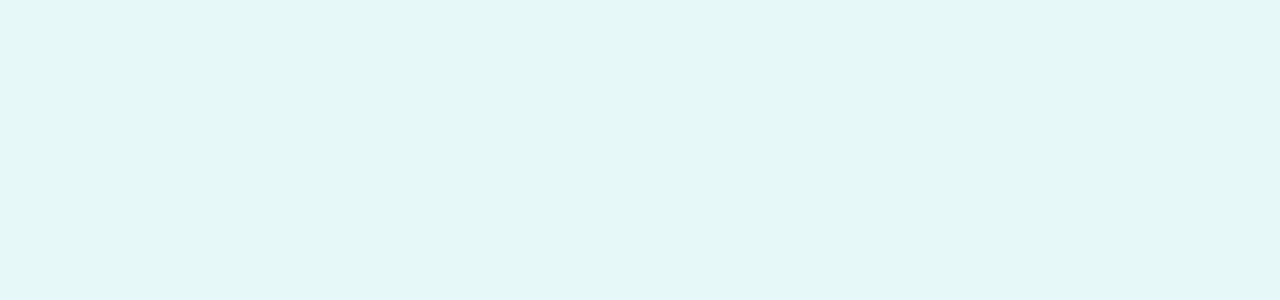
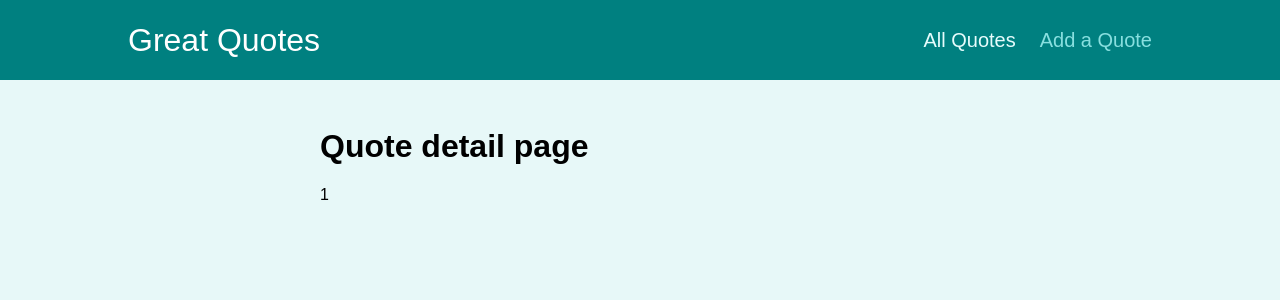
Before and after one commit to ad-bak/spa-router, a React (Create React App) app: page /quotes/1 in a window 1280 px wide. Shown: the top 300 px of the page. Built offline with nearby package versions, Linux system fonts and the light colour scheme.

Commit message:
added pages

```diff
--- a/src/App.js
+++ b/src/App.js
@@ -1,8 +1,28 @@
+import { Route, Switch, Redirect } from "react-router-dom";
+import Layout from "./components/layout/Layout";
+
+import AllQuotes from "./pages/AllQuotes";
+import NewQuote from "./pages/NewQuote";
+import QuoteDetail from "./pages/QuoteDetail";
+
 function App() {
   return (
-    <div>
-
-    </div>
+    <Layout>
+      <Switch>
+        <Route path="/" exact>
+          <Redirect to="/quotes" />
+        </Route>
+        <Route exact path="/quotes">
+          <AllQuotes />
+        </Route>
+        <Route path="/quotes/:quoteId">
+          <QuoteDetail />
+        </Route>
+        <Route path="/new-quote">
+          <NewQuote />
+        </Route>
+      </Switch>
+    </Layout>
   );
 }
 
--- /dev/null
+++ b/src/components/layout/Layout.js
@@ -0,0 +1,15 @@
+import React from "react";
+
+import classes from "./Layout.module.css";
+import MainNavigation from "./MainNavigation";
+
+const Layout = (props) => {
+  return (
+    <>
+      <MainNavigation />
+      <main className={classes.main}>{props.children}</main>
+    </>
+  );
+};
+
+export default Layout;
--- /dev/null
+++ b/src/components/layout/MainNavigation.js
@@ -0,0 +1,27 @@
+import { NavLink } from "react-router-dom";
+
+import classes from "./MainNavigation.module.css";
+
+const MainNavigation = () => {
+  return (
+    <header className={classes.header}>
+      <div className={classes.logo}>Great Quotes</div>
+      <nav className={classes.nav}>
+        <ul>
+          <li>
+            <NavLink activeClassName={classes.active} to="/quotes">
+              All Quotes
+            </NavLink>
+          </li>
+          <li>
+            <NavLink activeClassName={classes.active} to="/new-quote">
+              Add a Quote
+            </NavLink>
+          </li>
+        </ul>
+      </nav>
+    </header>
+  );
+};
+
+export default MainNavigation;
--- a/src/index.js
+++ b/src/index.js
@@ -1,7 +1,12 @@
-import ReactDOM from 'react-dom/client';
+import ReactDOM from "react-dom/client";
+import { BrowserRouter } from "react-router-dom";
 
-import './index.css';
-import App from './App';
+import "./index.css";
+import App from "./App";
 
-const root = ReactDOM.createRoot(document.getElementById('root'));
-root.render(<App />);
+const root = ReactDOM.createRoot(document.getElementById("root"));
+root.render(
+  <BrowserRouter>
+    <App />
+  </BrowserRouter>
+);
--- /dev/null
+++ b/src/pages/AllQuotes.js
@@ -0,0 +1,11 @@
+import React from "react";
+
+const AllQuotes = () => {
+  return (
+    <div>
+      <h1>Hello </h1>
+    </div>
+  );
+};
+
+export default AllQuotes;
--- /dev/null
+++ b/src/pages/NewQuote.js
@@ -0,0 +1,7 @@
+import React from "react";
+
+const NewQuote = () => {
+  return <div>NewQuote</div>;
+};
+
+export default NewQuote;
--- /dev/null
+++ b/src/pages/QuoteDetail.js
@@ -0,0 +1,18 @@
+import { useParams, Route } from "react-router-dom";
+
+import Comments from "../components/comments/Comments";
+
+const QuoteDetail = () => {
+  const params = useParams();
+  return (
+    <>
+      <h1>Quote detail page</h1>
+      <p>{params.quoteId}</p>
+      <Route path={`/quotes/${params.quoteId}/comments`}>
+        <Comments />
+      </Route>
+    </>
+  );
+};
+
+export default QuoteDetail;
```
